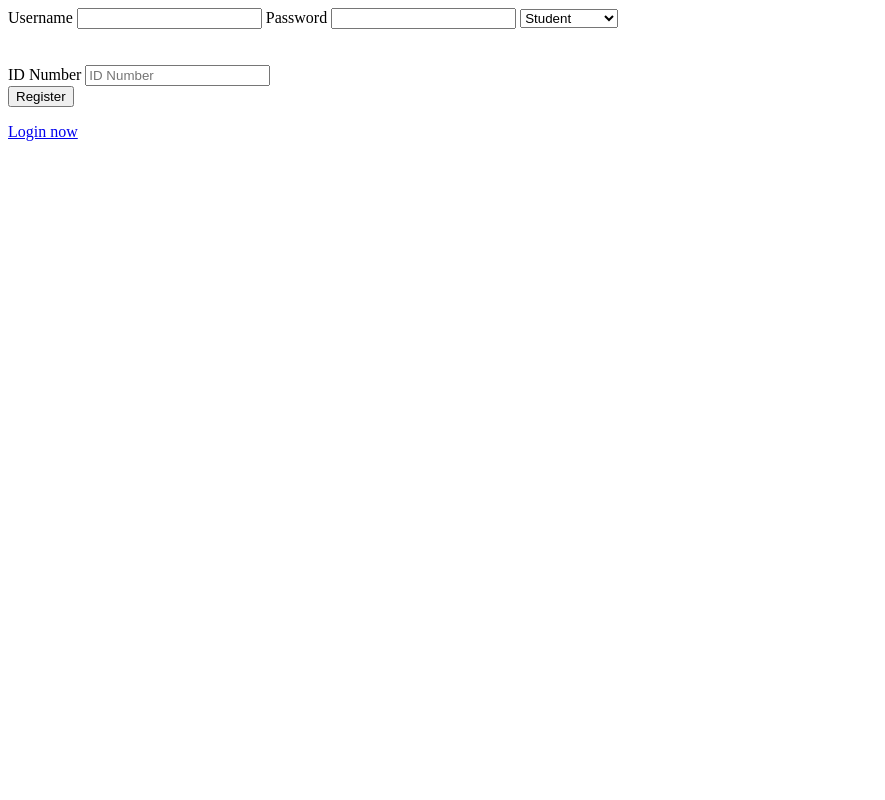
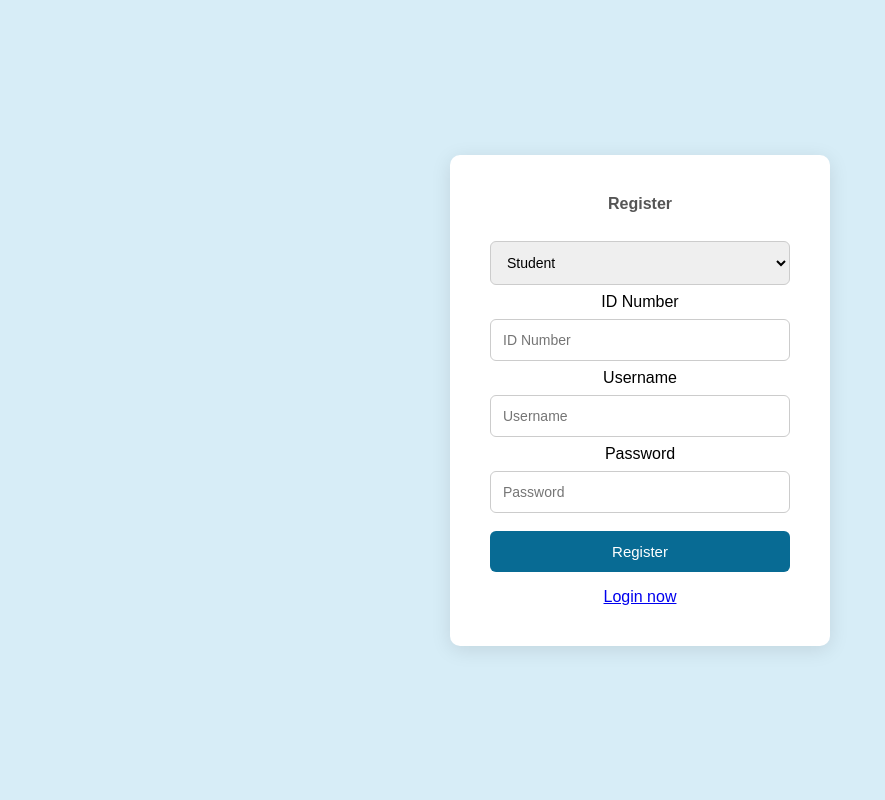
Before and after one commit to lmmtolin/004_itmgt25_project, a Django app: page /register in a window 1280 px wide. Shown: the whole page, without its empty margins (0-885 px from the left). Run offline with Django 5.2, Linux system fonts and the light colour scheme.

Commit message:
register page

```diff
--- a/servicehourstracker/core/templates/core/login_view.html
+++ b/servicehourstracker/core/templates/core/login_view.html
@@ -76,6 +76,7 @@
                     <input type="password" name="password" required>
                     <button type="submit">Login</button>
                 </form>
+                <a href="/register">Register</a>
         </div>
     </div>
 </body>
--- a/servicehourstracker/core/templates/core/register_view.html
+++ b/servicehourstracker/core/templates/core/register_view.html
@@ -1,30 +1,111 @@
-<form method="POST">
+<style>
+    body {
+        margin: 0;
+        font-family: Arial, sans-serif;
+        background-color: #1e1e1e;
+    }
+
+    .header {
+        color: #ccc;
+        font-size: 20px;
+        padding: 20px;
+        background-color: #1e1e1e;
+    }
+
+    .login-container {
+        background-color: #d7edf7;
+        height: 100vh;
+        display: flex;
+        justify-content: center;
+        align-items: center;
+    }
+
+    .login-box {
+        background-color: white;
+        padding: 40px;
+        border-radius: 10px;
+        box-shadow: 0 4px 20px rgba(0, 0, 0, 0.1);
+        width: 300px;
+        text-align: center;
+    }
+
+    .logo {
+        margin-bottom: 20px;
+        font-weight: bold;
+        color: #555;
+    }
+
+    input[type="text"],
+    input[type="password"],
+    select {
+        width: 100%;
+        padding: 12px;
+        margin: 8px 0;
+        box-sizing: border-box;
+        border: 1px solid #ccc;
+        border-radius: 6px;
+        font-size: 14px;
+    }
+
+    button {
+        width: 100%;
+        padding: 12px;
+        background-color: #086b94;
+        border: none;
+        border-radius: 6px;
+        color: white;
+        font-size: 15px;
+        cursor: pointer;
+        margin-top: 10px;
+    }
+
+    button:hover {
+        background-color: #055b7c;
+    }
+</style>
+
+<div class="login-container">
+        <div class="login-box">
+            <div class="logo">Register</div>
+                <form method="POST" action="#">
+                    {% csrf_token %}
+                    <select name="user_type" required onchange="toggleFields(this.value)">
+                    <option value="Student">Student</option>
+                    <option value="Organization">Organization</option>
+                    </select>
+                     <div id="student-fields">
+                      <label for="id_number">ID Number</label>
+                      <input type="text" name="id_number" placeholder="ID Number" />
+                    </div>
+
+                    <div id="org-fields" style="display: none">
+                      <label for="name">Name</label>
+                      <input type="text" name="name" placeholder="Name" />
+                    </div>
+                    <label for="username">Username</label>
+                    <input type="text" name="username" required placeholder="Username">
+                    <label for="password">Password</label>
+                    <input type="password" name="password" required placeholder="Password">
+                    <button type="submit">Register</button>
+                </form>
+                <a href="/login">Login now</a>
+        </div>
+  </div>
+
+<!-- <form method="POST">
   {% csrf_token %}
   <label for="username">Username</label>
   <input type="text" name="username" required />
   <label for="password">Password</label>
   <input type="password" name="password" required />
 
-  <select name="user_type" required onchange="toggleFields(this.value)">
-    <option value="Student">Student</option>
-    <option value="Organization">Organization</option>
-  </select>
   <br />
   <br />
   <br />
-  <div id="student-fields">
-    <label for="id_number">ID Number</label>
-    <input type="text" name="id_number" placeholder="ID Number" />
-  </div>
-
-  <div id="org-fields" style="display: none">
-    <label for="name">Name</label>
-    <input type="text" name="name" placeholder="Name" />
-  </div>
 
   <button type="submit">Register</button>
 </form>
-<a href="/login">Login now</a>
+<a href="/login">Login now</a> -->
 <script>
   function toggleFields(type) {
     document.getElementById("student-fields").style.display =
```
